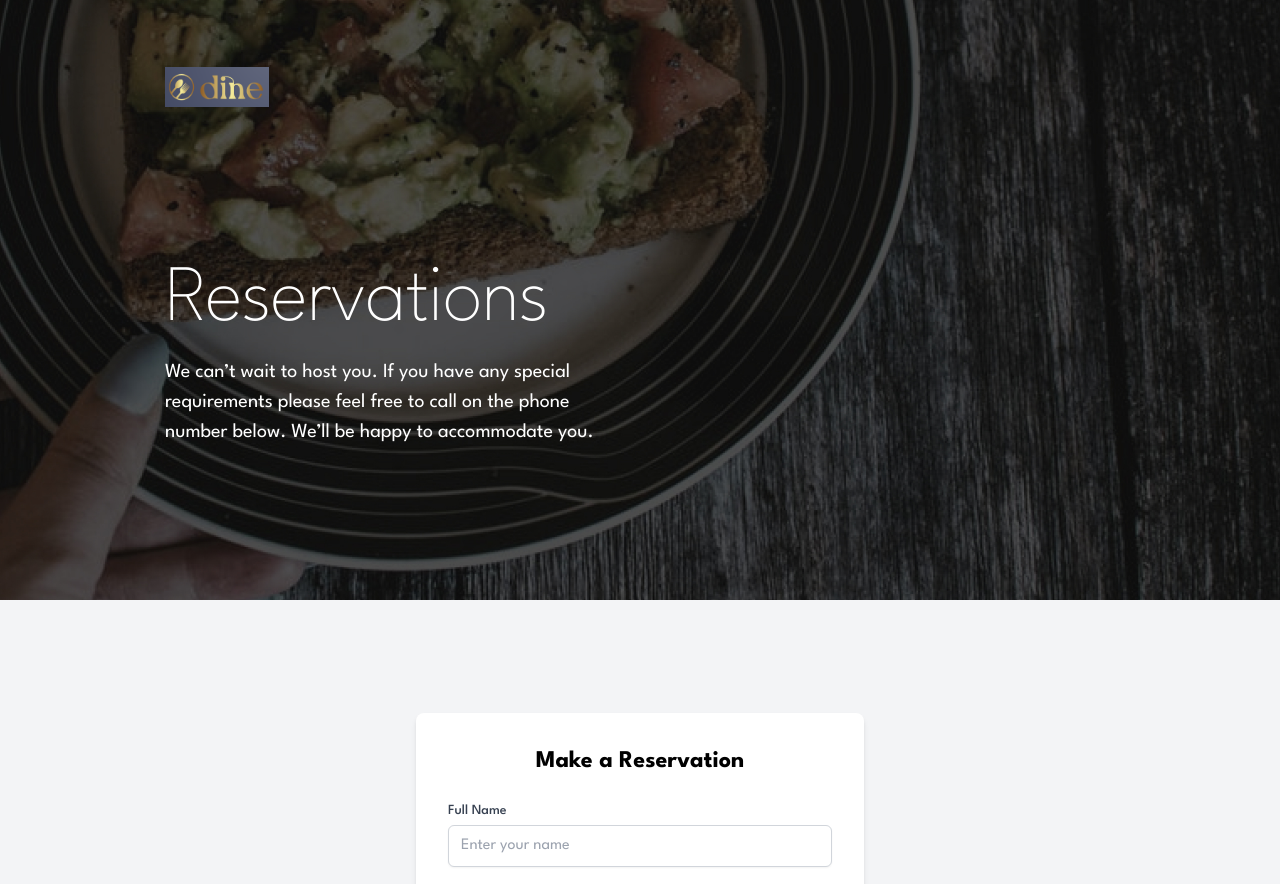
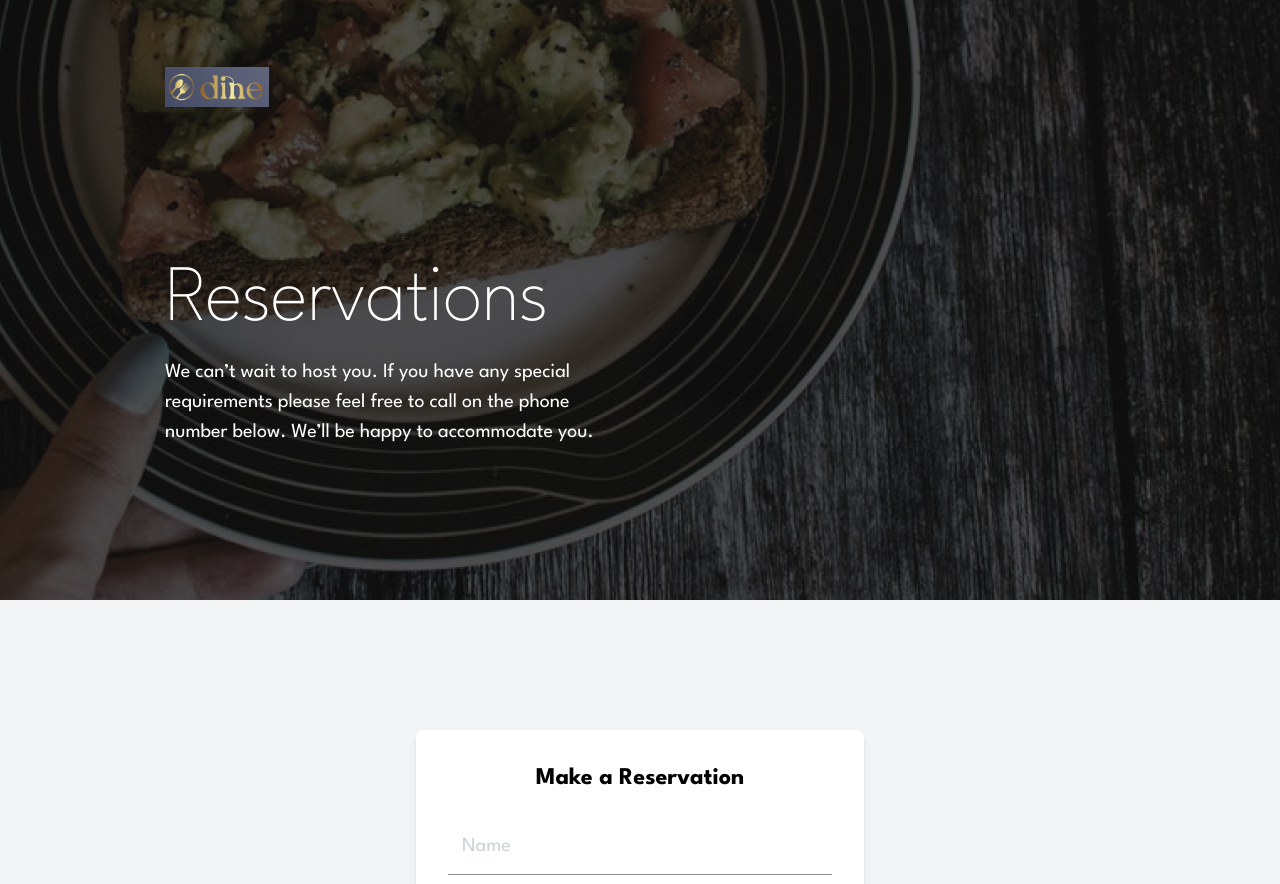
Before and after one commit to anritsetskhla10/dine-restaurant-website, a React (Vite) app: page /booking in a window 1280 px wide. Shown: the top 884 px of the page. Built offline with nearby package versions, Linux system fonts and the light colour scheme; the HTML template or start-up script is replaced by a standard one.

Commit message:
change form elements some element

```diff
--- a/src/components/Form.tsx
+++ b/src/components/Form.tsx
@@ -18,12 +18,10 @@ const Form: React.FC = () => {
   const handleSubmit = (e: React.FormEvent<HTMLFormElement>) => {
     e.preventDefault();
 
-    // EmailJS parameters
-    const serviceID = 'YOUR_SERVICE_ID'; // Replace with your EmailJS service ID
-    const templateID = 'YOUR_TEMPLATE_ID'; // Replace with your EmailJS template ID
-    const userID = 'YOUR_USER_ID'; // Replace with your EmailJS user ID
+    const serviceID = 'YOUR_SERVICE_ID';
+    const templateID = 'YOUR_TEMPLATE_ID';
+    const userID = 'YOUR_USER_ID';
 
-    // Send email with EmailJS
     emailjs
       .send(serviceID, templateID, formData, userID)
       .then((response) => {
@@ -35,7 +33,6 @@ const Form: React.FC = () => {
         console.error('FAILED...', error);
       });
 
-    // Clear form after submission
     setFormData({
       name: '',
       email: '',
@@ -51,24 +48,20 @@ const Form: React.FC = () => {
         <h2 className="text-2xl font-bold mb-6 text-center">Make a Reservation</h2>
         <form onSubmit={handleSubmit} className="space-y-4">
           <div className="form-group">
-            <label htmlFor="name" className="block text-sm font-medium text-gray-700">
-              Full Name
-            </label>
+
             <input
               type="text"
               id="name"
               name="name"
-              placeholder="Enter your name"
+              placeholder="Name"
               value={formData.name}
               onChange={handleChange}
               required
-              className="mt-1 block w-full px-3 py-2 border border-gray-300 rounded-md shadow-sm focus:outline-none focus:ring-green-500 focus:border-green-500"
+              className="w-full px-[14px] py-[14px]  text-[20px] font-normal  text-[#111111] leading-[1.4] border-b-[1px]
+               border-b-[#8e8e8e]  focus:outline-none placeholder:opacity-50 focus:border-b-[#111]"
             />
           </div>
           <div className="form-group">
-            <label htmlFor="email" className="block text-sm font-medium text-gray-700">
-              Email
-            </label>
             <input
               type="email"
               id="email"
```
